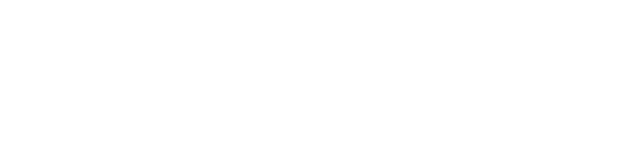
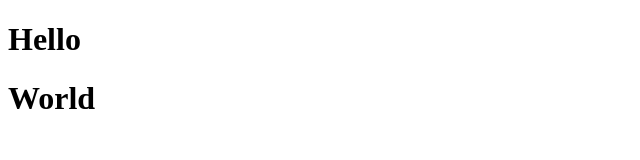
Before and after one commit to nikitash1/test, a plain HTML site: page index.html in a window 1280 px wide. Shown: the whole page, without its empty margins (0-640 px from the left). Drawn offline with Linux system fonts and the light colour scheme.

Commit message:
NVV | AC-123 | Added hello world

```diff
--- a/index.html
+++ b/index.html
@@ -2,9 +2,10 @@
 <html lang="en">
 <head>
     <meta charset="UTF-8">
-    <title>Title</title>
+    <title>Viktor</title>
 </head>
 <body>
-
+    <h1>Hello</h1>
+    <h1>World</h1>
 </body>
 </html>
```
